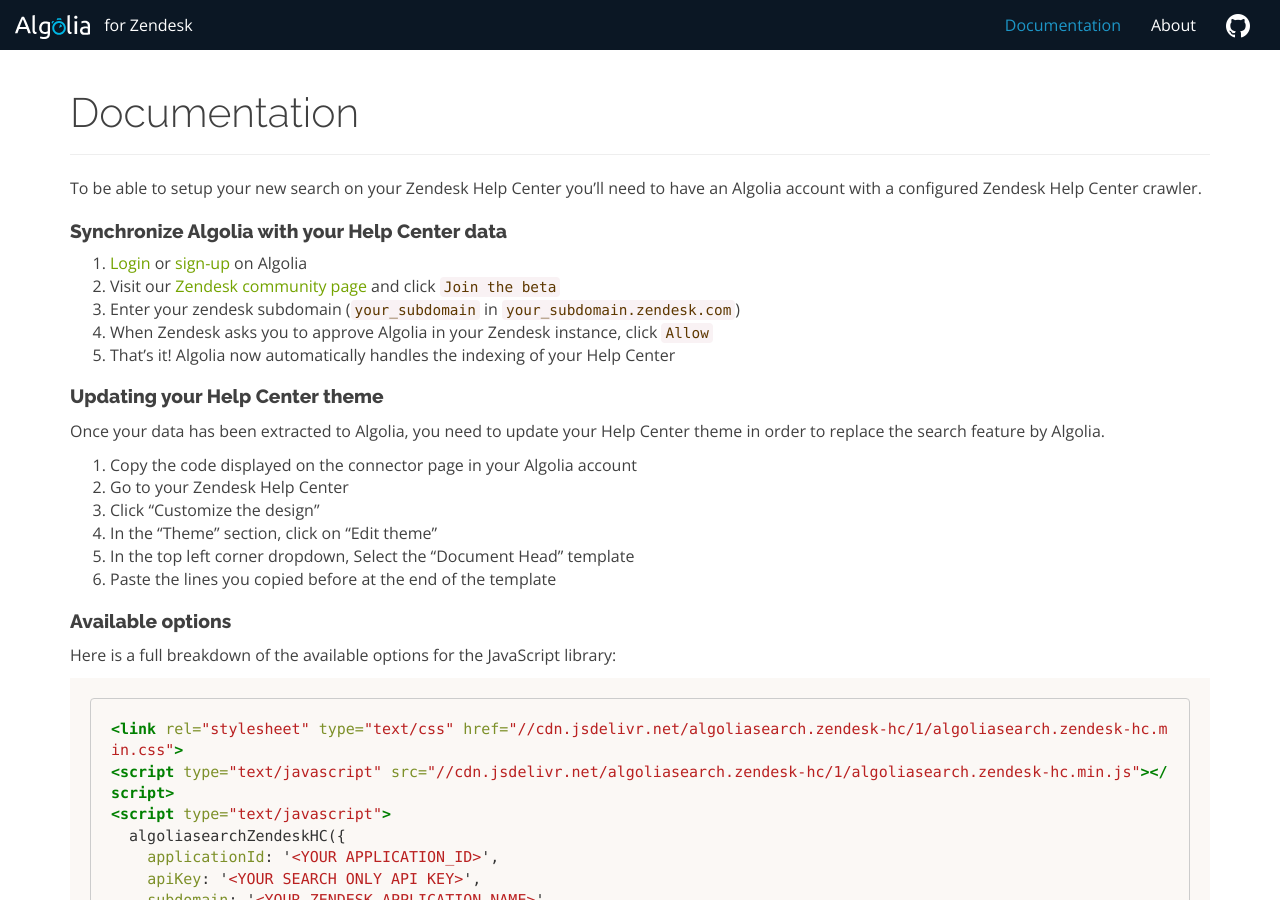
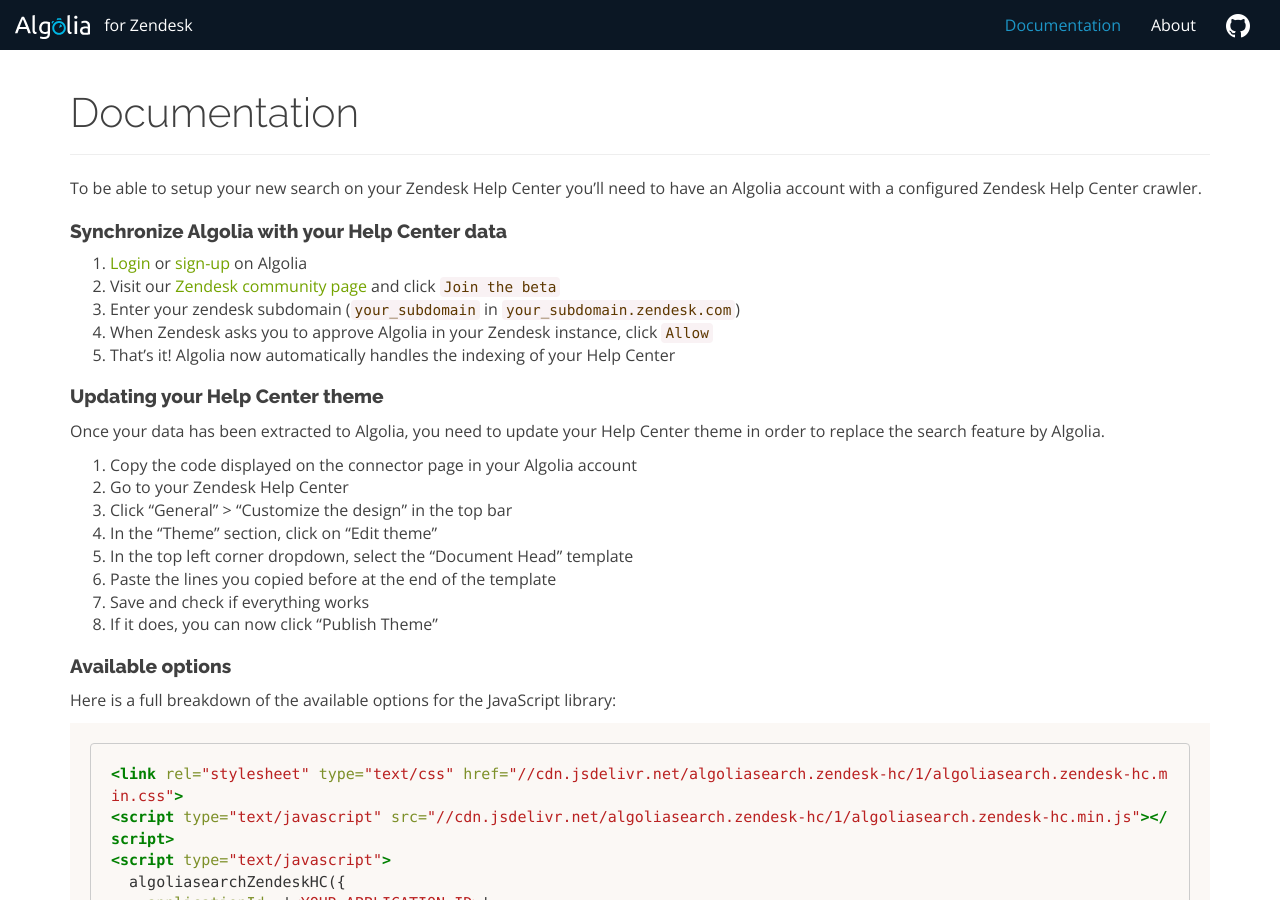
Before and after one commit to algolia/algoliasearch-zendesk, a Jekyll site: the page built from docs/documentation.md, in a window 1280 px wide and 900 px high. Built offline with Jekyll 4.4.1, drawn with Linux system fonts in a browser that asks for light colours; nearby versions of some CDN libraries; comment, search, counter and statistics services are not loaded.

```diff
--- a/docs/documentation.md
+++ b/docs/documentation.md
@@ -21,10 +21,12 @@ Once your data has been extracted to Algolia, you need to update your Help Cente
 
 1. Copy the code displayed on the connector page in your Algolia account
 2. Go to your Zendesk Help Center
-3. Click "Customize the design"
+3. Click "General" > "Customize the design" in the top bar
 4. In the "Theme" section, click on "Edit theme"
-5. In the top left corner dropdown, Select the "Document Head" template
+5. In the top left corner dropdown, select the "Document Head" template
 6. Paste the lines you copied before at the end of the template
+7. Save and check if everything works
+8. If it does, you can now click "Publish Theme"
 
 ### Available options
 
```
Also changed, not shown: app/README.md.
